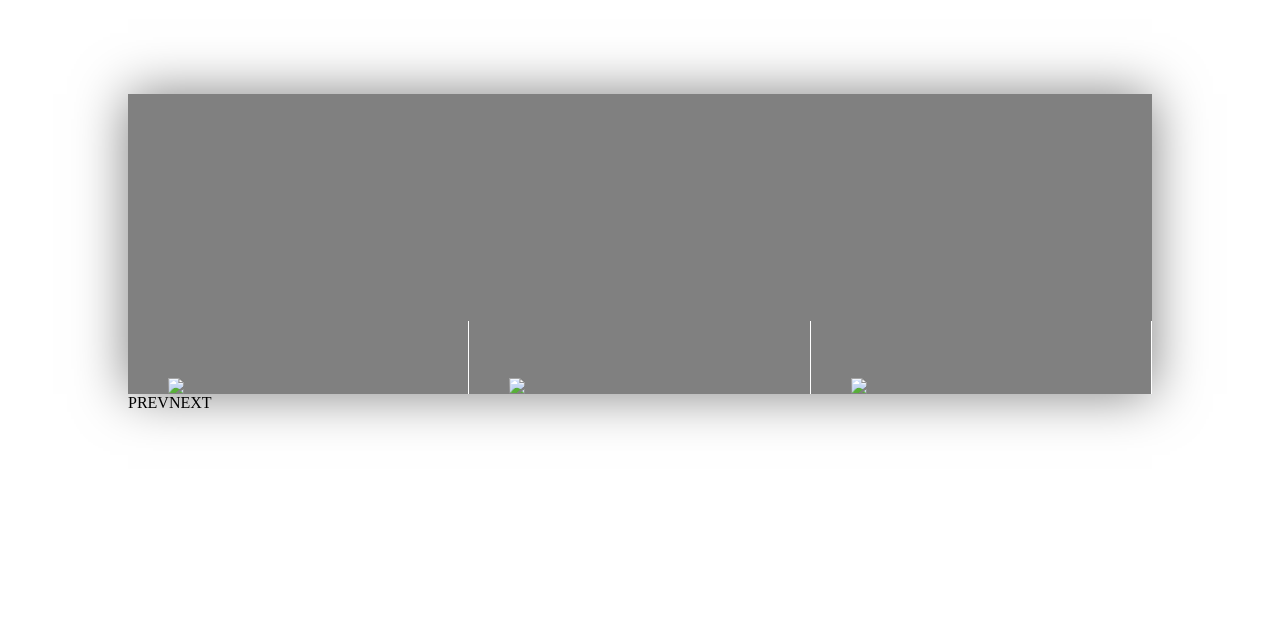
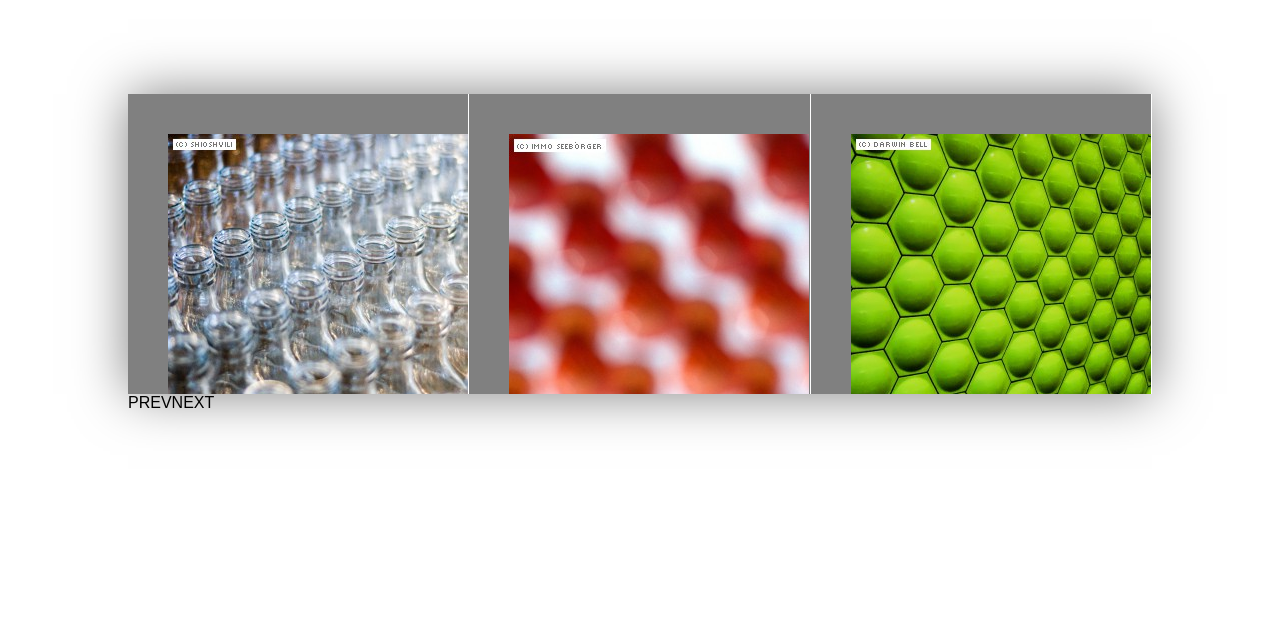
Before and after one commit to tameraydin/carouselar, a website: page demo/index.html in a window 1280 px wide. Shown: the part 156-780 px from the top of the page. Drawn offline with nearby package versions, Linux system fonts and the light colour scheme.

Commit message:
added sample images

```diff
--- a/demo/index.css
+++ b/demo/index.css
@@ -7,6 +7,7 @@ body {
   display: flex;
   align-items: center;
   justify-content: center;
+  font-family: sans-serif;
 }
 
 .demo-wrapper {
--- a/demo/index.js
+++ b/demo/index.js
@@ -6,13 +6,22 @@ angular
   ])
   .controller('demoMainController', function($scope) {
     $scope.demoImages = [
-      'img1',
-      'img2',
-      'img3',
-      'img4',
-      'img5',
-      'img6',
-      'img7',
-      'img8'
+      'images/dummy-1.jpg',
+      'images/dummy-2.jpg',
+      'images/dummy-3.jpg',
+      'images/dummy-4.jpg',
+      'images/dummy-5.jpg',
+      'images/dummy-6.jpg',
+      'images/dummy-7.jpg',
+      'images/dummy-8.jpg',
+      'images/dummy-9.jpg',
+      'images/dummy-10.jpg',
+      'images/dummy-11.jpg',
+      'images/dummy-12.jpg',
+      'images/dummy-13.jpg',
+      'images/dummy-14.jpg',
+      'images/dummy-15.jpg',
+      'images/dummy-16.jpg',
+      'images/dummy-17.jpg'
     ];
   });
```
Also changed, not shown: demo/images/dummy-1.jpg (added), demo/images/dummy-10.jpg (added), demo/images/dummy-11.jpg (added), demo/images/dummy-12.jpg (added), demo/images/dummy-13.jpg (added), demo/images/dummy-14.jpg (added), demo/images/dummy-15.jpg (added), demo/images/dummy-16.jpg (added), demo/images/dummy-17.jpg (added), demo/images/dummy-2.jpg (added), demo/images/dummy-3.jpg (added), demo/images/dummy-4.jpg (added), demo/images/dummy-5.jpg (added), demo/images/dummy-6.jpg (added), 3 more files.
